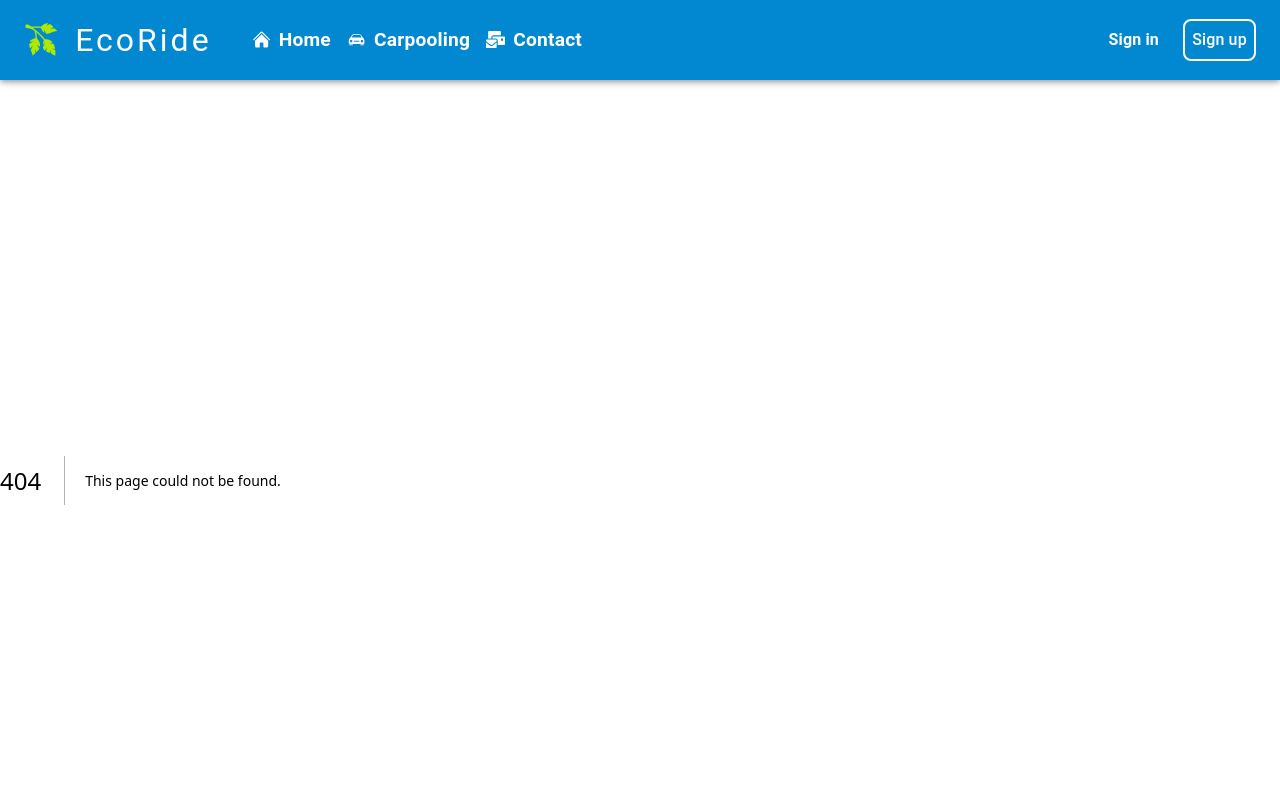
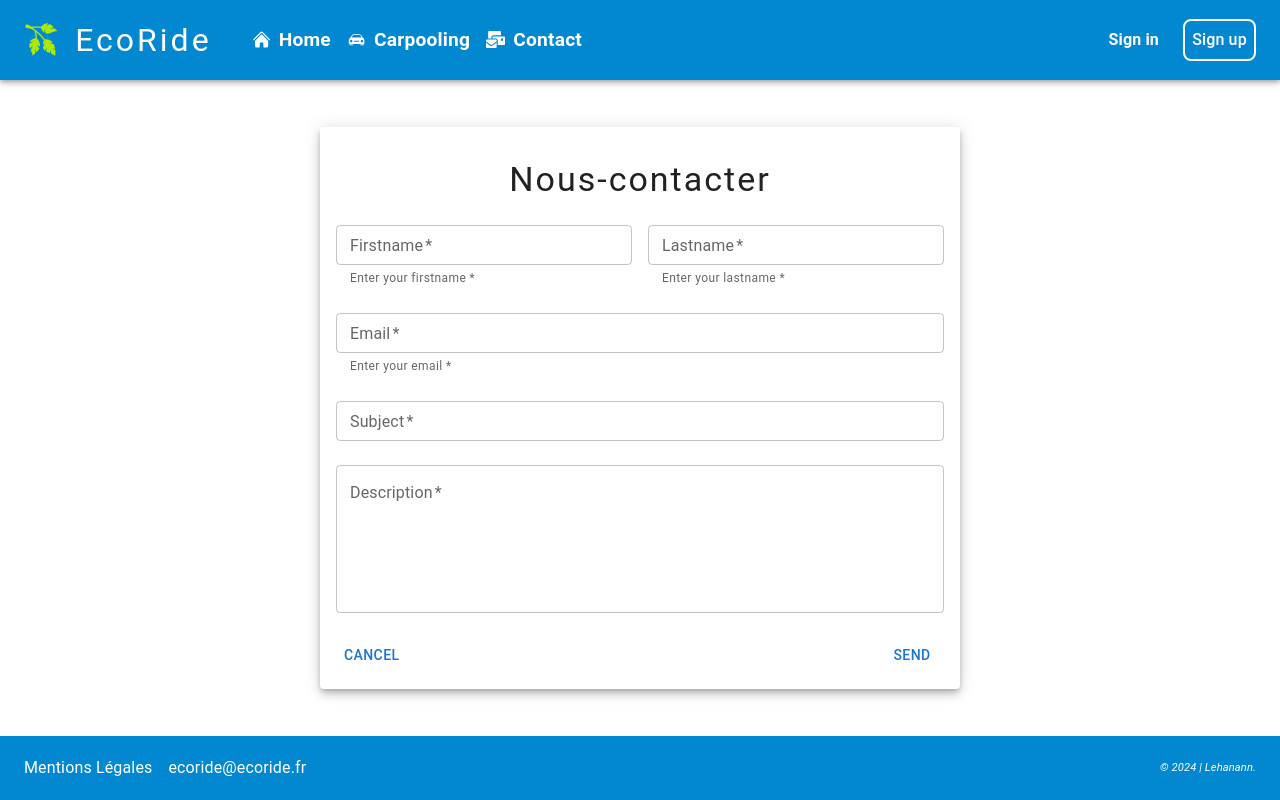
Before and after one commit to Angurva/EcoRide, a Next.js app in the folder frontend/: page /contact in a window 1280 px wide. Before the commit this address had no page. Built offline with nearby package versions, Linux system fonts and the light colour scheme.

Commit message:
create contact page

```diff
--- /dev/null
+++ b/frontend/src/app/contact/page.tsx
@@ -0,0 +1,67 @@
+import { Box, Button, Container, Divider, Paper, TextField, Typography } from "@mui/material";
+
+
+export default function Contact() {
+  return (
+    <Box sx={{ flexGrow:1, alignContent:'center' }}>
+        <Container maxWidth='xl' sx={{display:'flex', justifyContent:'center', p:2}}>
+            <Paper elevation={6} sx={{display:'flex', flexDirection:'column',p:2, gap:3,width:'40rem'}}>
+                <Typography variant='h4' sx={{ textAlign:'center', mt:2, letterSpacing:2,}}>Nous-contacter</Typography>
+
+                <Box sx={{display:'flex', gap:2, flexGrow:1}}>
+                    <TextField
+                        required
+                        size="small"
+                        type="text"
+                        name="firstname"
+                        label="Firstname"
+                        helperText="Enter your firstname *"
+                        sx={{ width:'100%'}}
+                    />
+                    <TextField
+                        required
+                        type="text"
+                        size="small"
+                        name="lastname"
+                        label="Lastname"
+                        helperText="Enter your lastname *"
+                        sx={{ width:'100%'}}
+                    />
+                </Box>
+                <TextField
+                    required
+                    size="small"
+                    type="email"
+                    name="email"
+                    label="Email"
+                    helperText="Enter your email *"
+                    sx={{width:'100%'}}
+               />
+                <TextField
+                    required
+                    size='small'
+                    name="subject"
+                    label="Subject"
+                    sx={{width:'100%'}}
+               />
+                <TextField
+                    required
+                    type="text"
+                    multiline
+                    rows={5}
+                    name="description"
+                    label="Description"
+                    sx={{width:'100%'}}
+               />
+                <Box sx={{ display:'flex', justifyContent:"space-between" }}>
+                    <Button>Cancel</Button>
+                    <Button>Send</Button>
+                </Box>
+
+
+            </Paper>
+
+        </Container>
+    </Box>
+  )
+}
```
